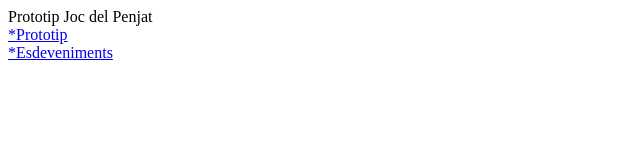
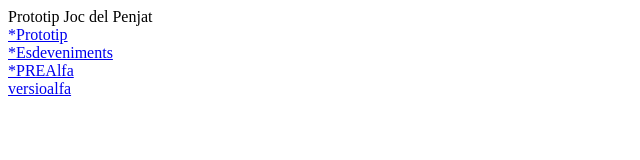
Before and after one commit to z125633/Penjat, a plain HTML site: page index.html in a window 1280 px wide. Shown: the whole page, without its empty margins (0-640 px from the left). Drawn offline with Linux system fonts and the light colour scheme.

Commit message:
Add files via upload

```diff
--- a/index.html
+++ b/index.html
@@ -7,6 +7,8 @@
     <body>
         <div>Prototip Joc del Penjat</div>
         <a href="prototip.html">*Prototip </a><br>
-        <a href="esdeveniments.html">*Esdeveniments</a>
+        <a href="esdeveniments.html">*Esdeveniments</a><br>
+        <a href="prealfa.html">*PREAlfa</a><br>
+        <a href="versioalfa.html">versioalfa</a><br>
     </body>
 </html>
```
